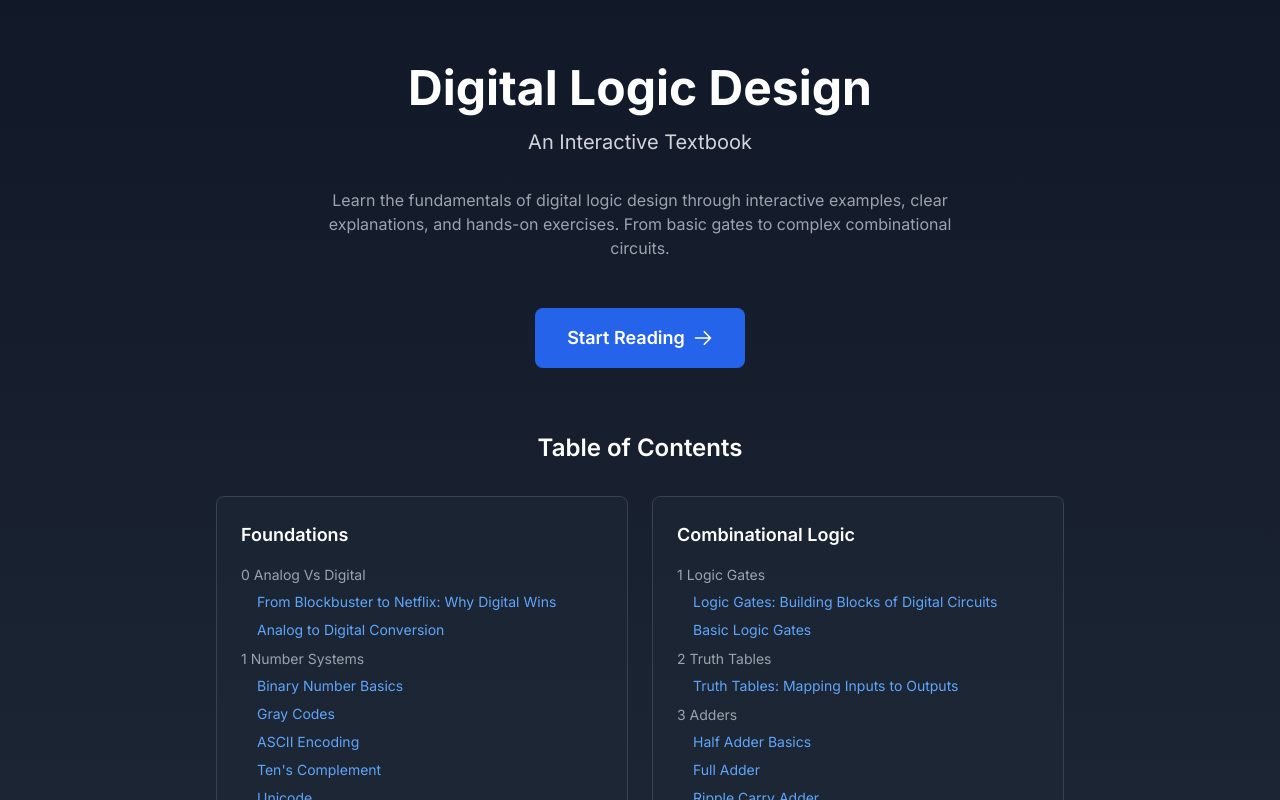
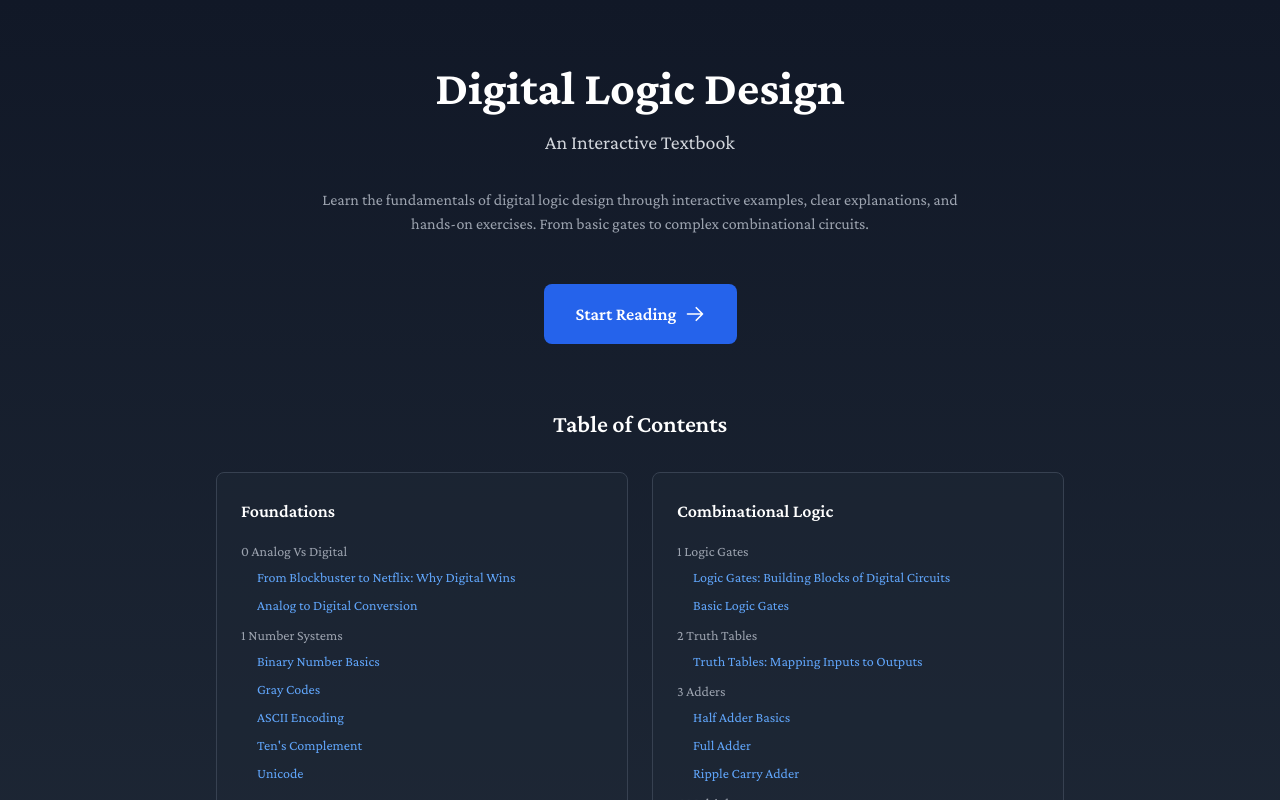
Before and after one commit to BigMikeProjects/digital-logic-textbook, a Next.js app: page / in a window 1280 px wide. Shown: the top 800 px of the page. Built offline with nearby package versions, Linux system fonts and the light colour scheme; no server answers.

Commit message:
Restyle textbook to professional traditional look

```diff
--- a/app/globals.css
+++ b/app/globals.css
@@ -9,40 +9,37 @@
 }
 
 /* Code syntax highlighting overrides */
+/* Code syntax highlighting overrides */
 .hljs {
-  background: #282c34 !important;
+  background: #f3f4f6 !important; /* gray-100 */
   padding: 1rem !important;
   border-radius: 0.5rem !important;
   overflow-x: auto !important;
+  border: 1px solid #e5e7eb; /* gray-200 */
 }
 
 /* Verilog-specific syntax highlighting */
+/* Verilog-specific syntax highlighting overrides - adjusting for light theme if needed,
+   but standard theme should handle most.
+   Leaving empty for now to let theme take over, or we can add specific dark colors. */
 .hljs-keyword {
-  color: #c678dd;
+  color: #d73a49; /* Red-ish for keywords */
 }
 
 .hljs-built_in {
-  color: #e6c07b;
-}
-
-.hljs-type {
-  color: #e5c07b;
-}
-
-.hljs-literal {
-  color: #56b6c2;
+  color: #6f42c1; /* Purple for built-ins */
 }
 
 .hljs-number {
-  color: #d19a66;
+  color: #005cc5; /* Blue for numbers */
 }
 
 .hljs-string {
-  color: #98c379;
+  color: #032f62; /* Dark blue for strings */
 }
 
 .hljs-comment {
-  color: #5c6370;
+  color: #6a737d; /* Grey for comments */
   font-style: italic;
 }
 
--- a/app/layout.tsx
+++ b/app/layout.tsx
@@ -1,13 +1,13 @@
 import type { Metadata } from 'next';
-import { Inter, JetBrains_Mono } from 'next/font/google';
+import { Crimson_Pro, JetBrains_Mono } from 'next/font/google';
 import 'katex/dist/katex.min.css';
-import 'highlight.js/styles/atom-one-dark.css';
+import 'highlight.js/styles/github.css';
 import './globals.css';
 
-const inter = Inter({
+const crimsonPro = Crimson_Pro({
   subsets: ['latin'],
   display: 'swap',
-  variable: '--font-inter',
+  variable: '--font-crimson-pro',
 });
 
 const jetbrainsMono = JetBrains_Mono({
@@ -27,8 +27,8 @@ export default function RootLayout({
   children: React.ReactNode;
 }) {
   return (
-    <html lang="en" className={`${inter.variable} ${jetbrainsMono.variable}`}>
-      <body className="min-h-screen bg-gray-100 font-sans">
+    <html lang="en" className={`${crimsonPro.variable} ${jetbrainsMono.variable}`}>
+      <body className="min-h-screen bg-white font-serif text-gray-900">
         {children}
       </body>
     </html>
--- a/tailwind.config.js
+++ b/tailwind.config.js
@@ -9,7 +9,7 @@ module.exports = {
   theme: {
     extend: {
       fontFamily: {
-        sans: ['var(--font-inter)', ...defaultTheme.fontFamily.sans],
+        serif: ['var(--font-crimson-pro)', ...defaultTheme.fontFamily.serif],
         mono: ['var(--font-jetbrains-mono)', ...defaultTheme.fontFamily.mono],
       },
       typography: {
@@ -21,7 +21,8 @@ module.exports = {
             // Headings
             'h1, h2, h3, h4': {
               color: 'rgb(17 24 39)', // gray-900
-              fontWeight: '600',
+              fontFamily: 'var(--font-crimson-pro)',
+              fontWeight: '700',
             },
             h1: {
               fontSize: '1.875rem', // 3xl
@@ -45,10 +46,12 @@ module.exports = {
             },
             // Links
             a: {
-              color: 'rgb(37 99 235)', // blue-600
-              textDecoration: 'none',
+              color: 'rgb(30 64 175)', // blue-800
+              textDecoration: 'underline',
+              textDecorationColor: 'rgb(191 219 254)', // blue-200
               '&:hover': {
-                textDecoration: 'underline',
+                color: 'rgb(37 99 235)', // blue-600
+                textDecorationColor: 'rgb(37 99 235)', // blue-600
               },
             },
             // Strong text
@@ -58,12 +61,13 @@ module.exports = {
             },
             // Inline code
             code: {
-              color: 'rgb(219 39 119)', // pink-600
+              color: 'rgb(17 24 39)', // gray-900
               backgroundColor: 'rgb(243 244 246)', // gray-100
               padding: '0.125rem 0.375rem',
               borderRadius: '0.25rem',
               fontSize: '0.875em',
               fontWeight: '400',
+              fontFamily: 'var(--font-jetbrains-mono)',
             },
             'code::before': {
               content: 'none',
```
Also changed, not shown: .claude/settings.local.json (added), 1 other file (tests, documents, lock files or other folders).
